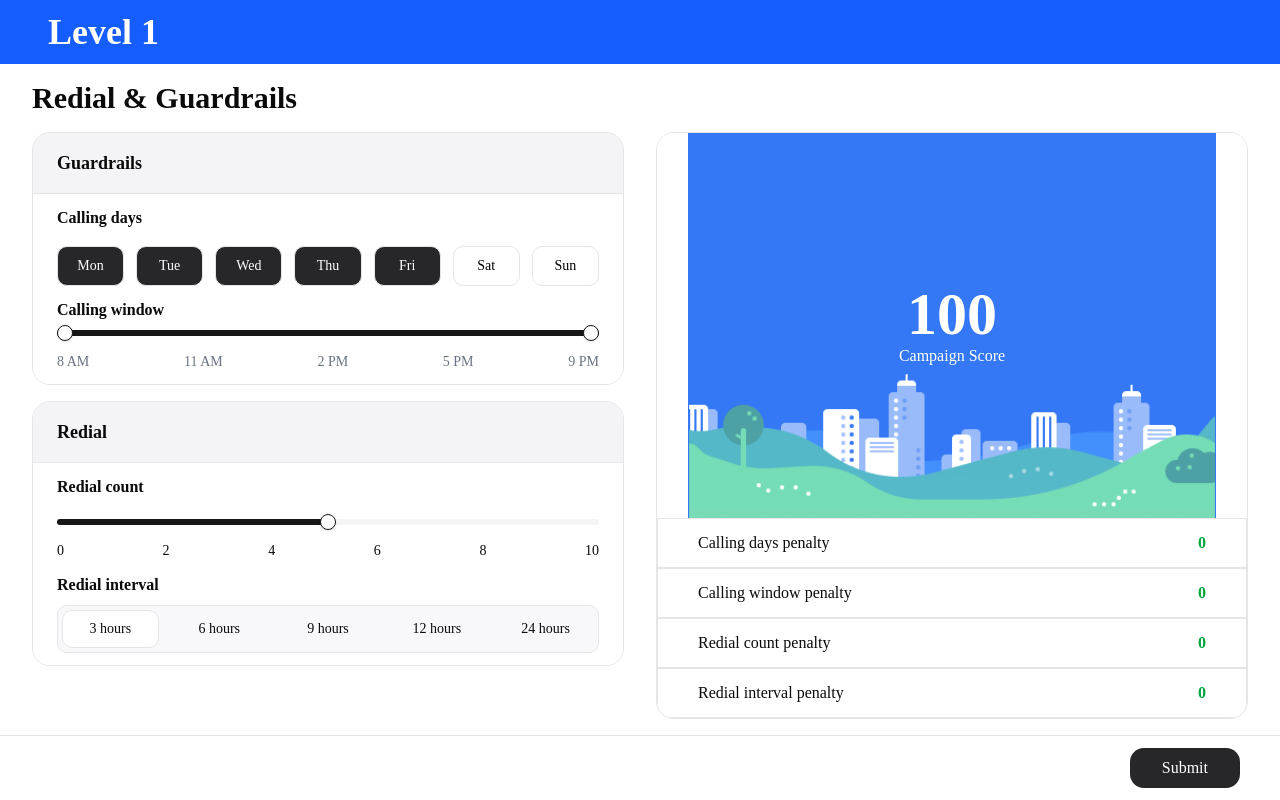
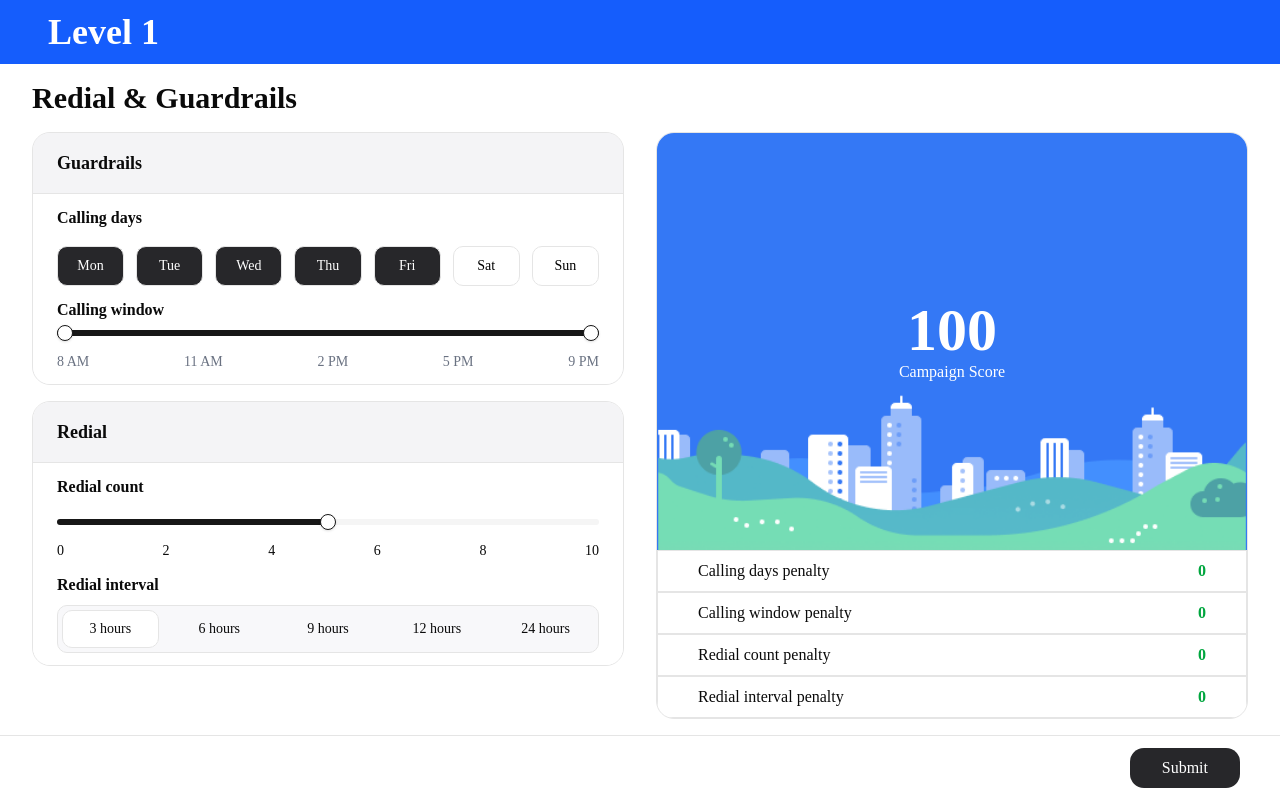
Before and after one commit to harshndroid/hunar-assignment-harsh, a Next.js app: page / in a window 1280 px wide. Built offline with nearby package versions, Linux system fonts and the light colour scheme.

Commit message:
fix image height

```diff
--- a/components/cards/ScoreCard.tsx
+++ b/components/cards/ScoreCard.tsx
@@ -19,19 +19,18 @@ type Props = {
 
 export default function ScoreCard({ scoreData, levelData }: Props) {
   return (
-    <div className="rounded-2xl border overflow-hidden h-full lg:flex lg:flex-col lg:min-h-0 lg:self-stretch">
-      {/* Total Score — on lg the image area flexes to absorb leftover
-          height so the page fits the viewport without scrolling. */}
-      {/* Fixed-height image area: all four levels stack and cross-fade
-          inside it, so no spacer image is needed to reserve space. */}
-      {/* Mobile keeps the natural aspect ratio; on lg the image shrinks
-          to whatever height is left after the penalty rows take theirs. */}
+    <div className="rounded-2xl border overflow-hidden lg:flex lg:flex-col lg:min-h-0 lg:self-stretch lg:max-h-[630px]">
+      {/* The container follows the artwork's own ratio, so the image fills
+          the full card width with no side gutters and nothing cropped.
+          On lg it may shrink below that ratio — but only as far as the
+          space left over after the penalty rows — so the card never
+          reaches the footer. */}
       <div className="relative aspect-[500/364] w-full bg-white lg:aspect-auto lg:h-0 lg:min-h-0 lg:flex-1">
         {LEVELS.map(({ level, src }) => (
           <Image
             key={level}
             priority
-            className={`absolute inset-0 h-full w-full object-cover object-top transition-opacity duration-500 ease-in-out lg:object-contain ${
+            className={`absolute inset-0 h-full w-full object-cover transition-opacity duration-500 ease-in-out ${
               level === levelData ? 'opacity-100' : 'opacity-0'
             }`}
             alt={`Campaign score level ${level}`}
@@ -74,7 +73,7 @@ export default function ScoreCard({ scoreData, levelData }: Props) {
 
 function PenaltyItem({ title, points }: { title: string; points: number }) {
   return (
-    <div className="flex items-center justify-between gap-3 px-4 py-3 border text-sm sm:px-10 sm:text-base">
+    <div className="flex items-center justify-between gap-3 px-4 py-3 border text-sm sm:px-10 sm:text-base lg:short:py-2">
       <span>{title}</span>
 
       <span
```
